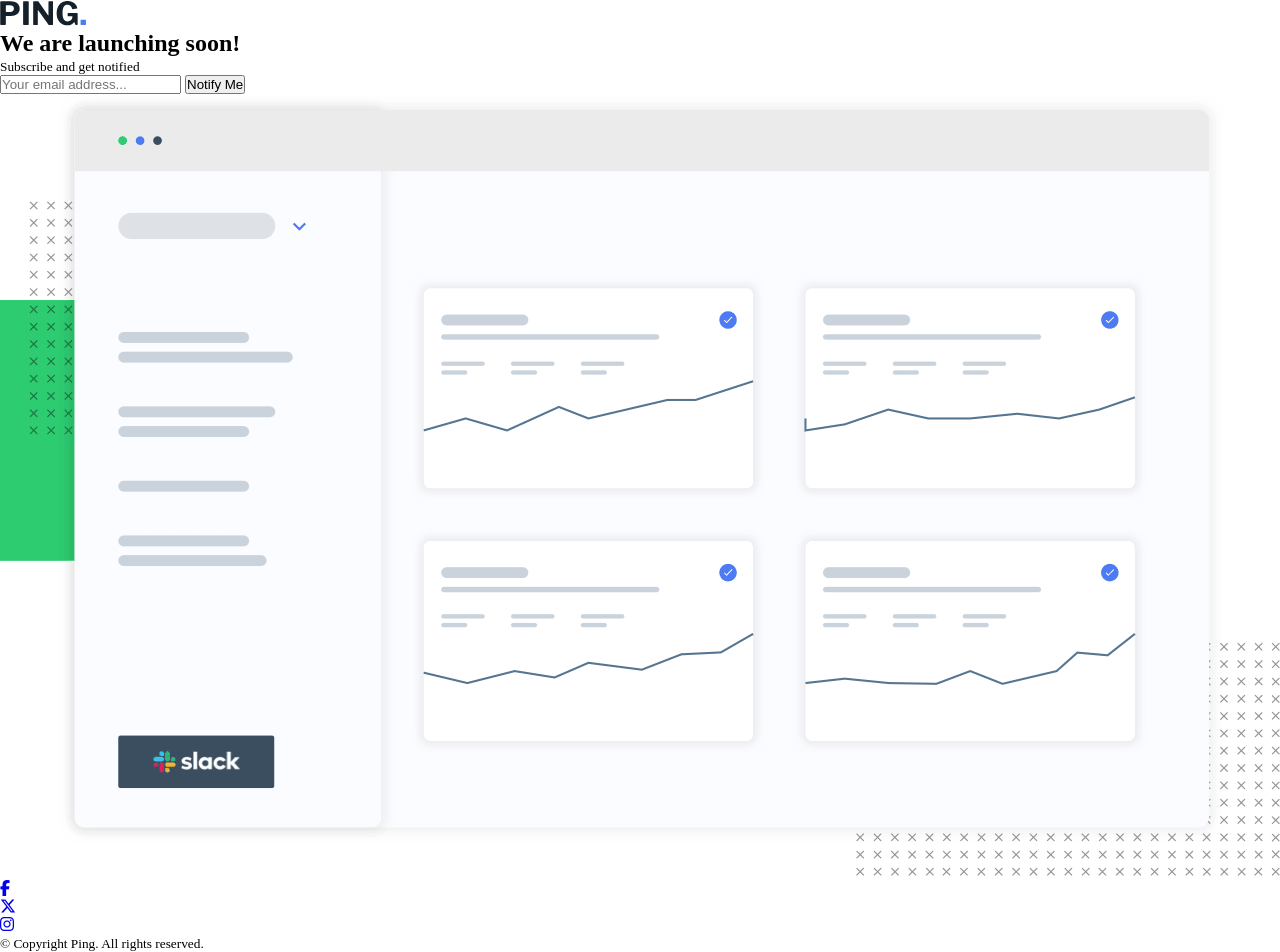
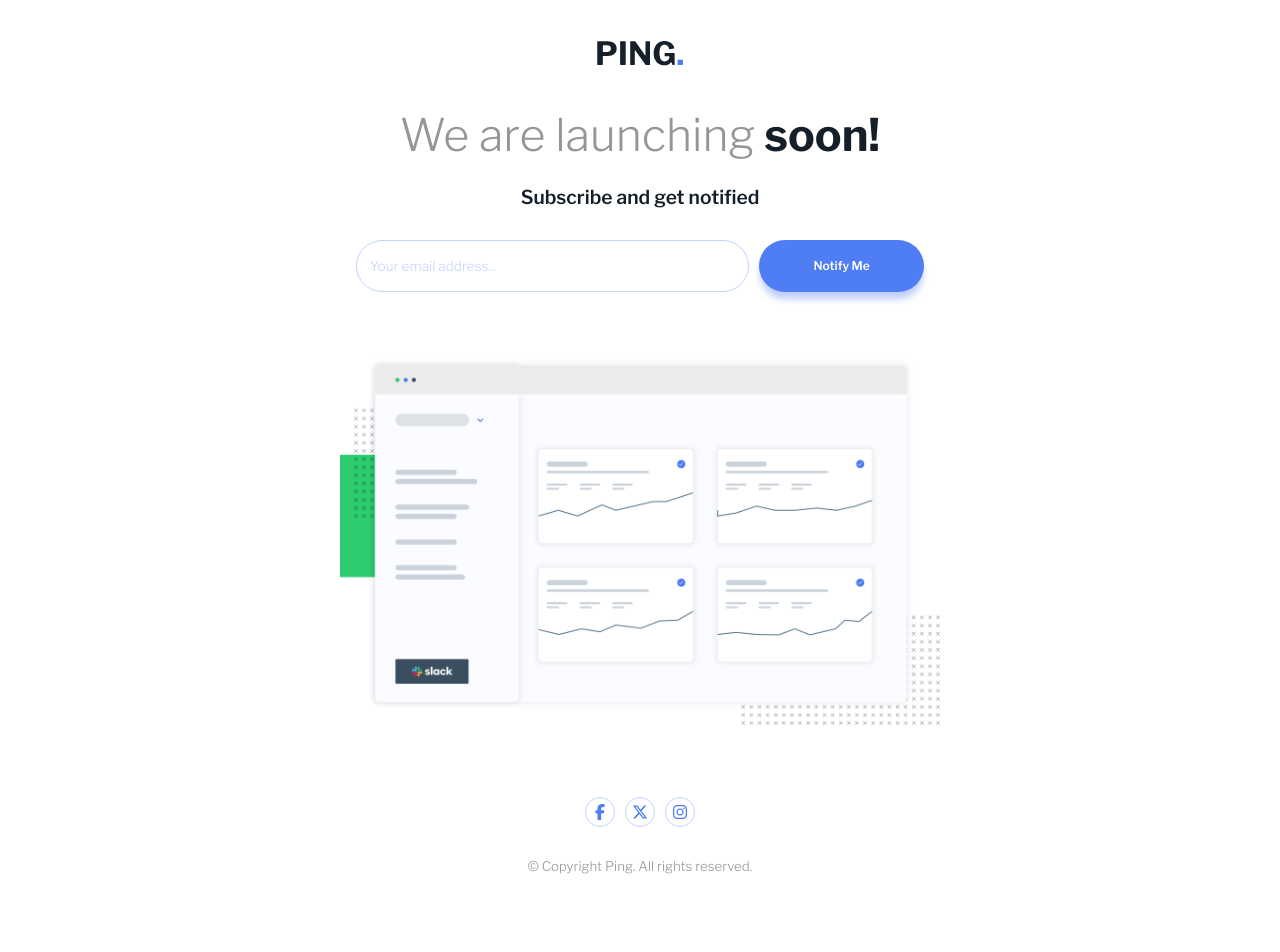
Before and after one commit to SartHak-0-Sach/Ping-coming-soon-page_frontend_project, a plain HTML site: page index.html in a window 1280 px wide. After the commit the page ends 917 px from the top, so only its background shows below. Drawn offline with nearby package versions, Linux system fonts and the light colour scheme.

Commit message:
Update style.css

```diff
--- a/style.css
+++ b/style.css
@@ -1,5 +1,283 @@
-*{
+@import url('https://fonts.googleapis.com/css2?family=Libre+Franklin:wght@300;600;700&display=swap');
+
+/*
+  1. Use a more-intuitive box-sizing model.
+*/
+*, *::before, *::after {
+    box-sizing: border-box;
+  }
+
+  /*
+    2. Remove default margin
+  */
+  * {
     margin: 0;
     padding: 0;
-    box-sizing: border-box;
+  }
+
+  /*
+    Typographic tweaks!
+    3. Add accessible line-height
+    4. Improve text rendering
+  */
+  body {
+    line-height: 1.5;
+    -webkit-font-smoothing: antialiased;
+    font-size: 1rem;
+    /* font-family: 'Libre Franklin', sans-serif; */
+
+    color: var(--Desaturated-Red);
+    font-family: 'Libre Franklin', sans-serif;
+
+    display: flex;
+    flex-direction: column;
+    align-items: center;
+    justify-content: center;
+    min-height: 100vh;
+    gap: 72px;
+    padding: 40px;
+  }
+
+  /*
+    5. Improve media defaults
+  */
+  img{
+    display: block;
+    max-width: 100%;
+  }
+
+  /*
+    6. Remove built-in form typography styles
+  */
+  input, button{
+    font: inherit;
+  }
+
+  /*
+    7. Avoid text overflows
+  */
+  p, h1{
+    overflow-wrap: break-word;
+  }
+
+  :root {
+  --Blue: hsl(223, 87%, 63%);
+  --Pale-Blue: hsl(223, 100%, 88%);
+  --Light-Red: hsl(354, 100%, 66%);
+  --Gray: hsl(0, 0%, 59%);
+  --Very-Dark-Blue: hsl(209, 33%, 12%);
+  }
+
+  main {
+    display: flex;
+    flex-direction: column;
+    align-items: center;
+    justify-content: center;
+
+    gap: 20px;
+
+    text-align: center;
+    max-width: 600px;
+    width: 100%;
+  }
+
+  main .logo_container {
+    margin-bottom: 16px;
+  }
+
+  main .logo_container img {
+    max-width: 100px;
+    width: 60%;
+  }
+
+  main .container {
+    display: flex;
+    flex-direction: column;
+    gap: 12px;
+    width: 100%;
+  }
+
+  main .container article {
+    display: flex;
+    flex-direction: column;
+    gap: 14px;
+
+    color: var(--Very-Dark-Blue);
+    width: 100%;
+  }
+
+  main .container article h1 {
+    font-size: 1.2rem;
+    color: var(--Very-Dark-Blue);
+  }
+
+  main .container article h1 span {
+    color: var(--Gray);
+    font-weight: 300;
+  }
+
+  main .container article small {
+    font-weight: 600;
+  }
+
+  main .container form {
+    display: flex;
+    flex-direction: column;
+    justify-content: center;
+    gap: 10px;
+    padding: 16px;
+
+    width: 100%;
+
+    position: relative;
+  }
+
+  main .container form input {
+    padding: 6px;
+    padding-left: 20px;
+    padding-right: 20px;
+    border-radius: 30px;
+
+    border: 1px solid var(--Pale-Blue);
+    width: 100%;
+  }
+
+ main .container form.error input {
+    border: 1px solid var(--Light-Red);
+  }
+
+  main .container form input::placeholder {
+    font-size: 0.85rem;
+    color: var(--Pale-Blue);
+  }
+
+  main .container form small {
+  color: var(--Light-Red);
+  font-size: 0.75rem;
+
+  position: relative;
+  top: -6px;
+  display: none;
+  }
+
+  main .container form.error small {
+    display: initial;
+  }
+
+  main .container form button {
+    padding: 10px;
+    border-radius: 30px;
+
+    border: none;
+    background-color: var(--Blue);
+    color: white;
+
+    font-size: 0.75rem;
+    font-weight: 600;
+
+    box-shadow:0 8px 7px -1px hsla(223, 86%, 86%, 185.882);
+    cursor: pointer;
+    transition: background-color 0.25s ease;
+  }
+
+  main .container form button:is(:hover, :focus) {
+    background-color: hsl(223, 87%, 69%);
+  }
+  main .dashboard {
+    margin-top: 30px;
+  }
+
+
+  footer {
+    display: flex;
+    flex-direction: column;
+    align-items: center;
+  }
+
+  footer .containerIcon {
+    display: flex;
+    flex-direction: column;
+    align-items: center;
+    gap: 30px;
+
+    color: var(--Gray);
+  }
+
+  footer .containerIcon .icon {
+    display: flex;
+    align-items: center;
+    gap: 10px;
+  }
+
+  footer .containerIcon .icon a {
+    display: flex;
+    align-items: center;
+    justify-content: center;
+
+    width: 30px;
+    height: 30px;
+    padding: 14px;
+    border-radius: 50%;
+    border: 1px solid var(--Pale-Blue);
+
+    color: var(--Blue);
+
+    text-decoration: none;
+
+    outline: none;
+    transition: all 0.25s ease;
+  }
+
+  footer .containerIcon .icon a:is(:hover, :focus) {
+    color: white;
+    background-color: var(--Blue);
+    border: none;
+  }
+
+footer .containerIcon .icon li {
+  list-style: none;
+  display: flex;
+  align-items: center;
+  justify-content: center;
 }
+
+
+ @media screen and (min-width:570px) {
+    main .logo_container img {
+      width: 100%;
+    }
+
+    main .container article h1 {
+      font-size: 2.8rem;
+      color: var(--Very-Dark-Blue);
+    }
+
+    main .container article small {
+      font-size: 1.2rem;
+      font-weight: 600;
+    }
+
+    main .container form {
+      flex-direction: row;
+      align-items: center;
+    }
+
+    main .container form input {
+      padding: 13px;
+    }
+
+    main .container form small {
+      position: absolute;
+      top: 74px;
+      left: 2pc;
+      font-size: 0.9rem;
+    }
+
+    main .container form button {
+      width: 40%;
+      padding: 17px;
+    }
+  }
+
+.attribution { font-size: 11px; text-align: center; }
+.attribution a { color: hsl(228, 45%, 44%); }
```
